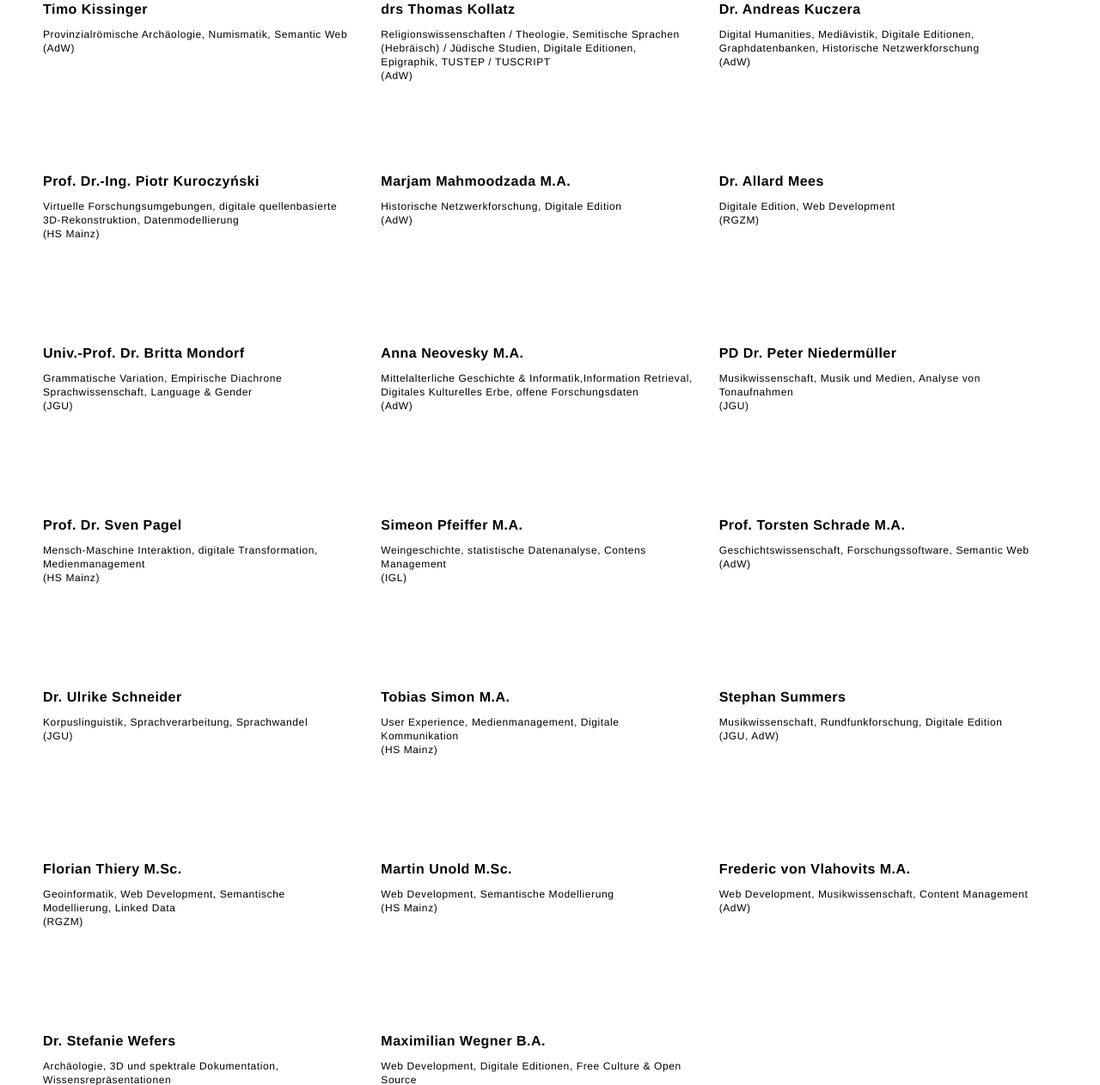
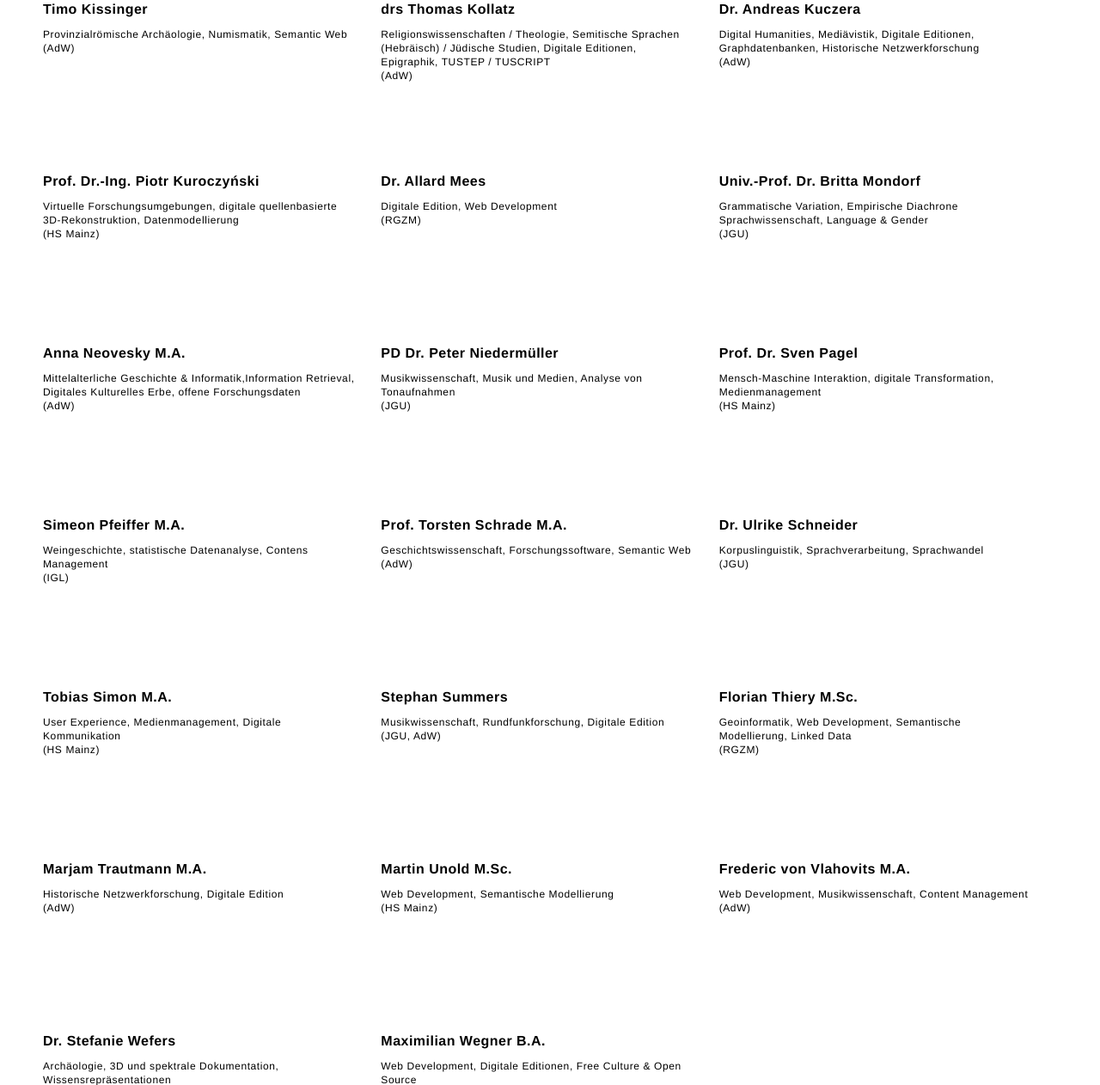
Before and after one commit to mainzed/website, a PHP site: page /de/index.php in a window 1280 px wide. Shown: the part 3541-4803 px from the top of the page at 86% size. Run offline with PHP 8.4, Linux system fonts and the light colour scheme; some libraries are stand-ins or nearby versions.

Commit message:
Mahmoodzada to Trautmann change

```diff
--- a/index.php
+++ b/index.php
@@ -326,16 +326,6 @@
         </div>
 
         <div class="box">
-	        <div about="#mahmoodzada" typeof="foaf:Person">
-			        <a class="person" href="http://www.adwmainz.de/mitarbeiterinnen/profil/marjam-mahmoodzada.html" property="foaf:homepage">Marjam Mahmoodzada M.A.</a>
-			        <br>
-			        <span class="personinfo">
-			        	<?php echo $lang['infomahmoodzada']; ?>
-			        </span>
-	        </div>
-        </div>
-
-        <div class="box">
 	        <div about="#mees" typeof="foaf:Person">
 			        <a class="person" href="http://web.rgzm.de/no_cache/ueber-uns/team/m/allard-mees/" property="foaf:homepage">Dr. Allard Mees</a>
 			        <br>
@@ -441,6 +431,16 @@
 			        <br>
 			        <span class="personinfo">
 			        	<?php echo $lang['infothiery']; ?>
+			        </span>
+	        </div>
+        </div>
+
+		<div class="box">
+	        <div about="#trautmann" typeof="foaf:Person">
+			        <a class="person" href="http://www.adwmainz.de/mitarbeiterinnen/profil/marjam-mahmoodzada.html" property="foaf:homepage">Marjam Trautmann M.A.</a>
+			        <br>
+			        <span class="personinfo">
+			        	<?php echo $lang['infotrautmann']; ?>
 			        </span>
 	        </div>
         </div>
--- a/php/lang.de.php
+++ b/php/lang.de.php
@@ -154,7 +154,6 @@ $lang['infokissinger'] =    'Provinzialrömische Archäologie, Numismatik, Seman
 $lang['infokollatz'] =		'Religionswissenschaften / Theologie, Semitische Sprachen (Hebräisch) / Jüdische Studien, Digitale Editionen, Epigraphik, TUSTEP / TUSCRIPT <br> (AdW)';
 $lang['infokuczera'] =		'Digital Humanities, Mediävistik, Digitale Editionen, Graphdatenbanken, Historische Netzwerkforschung <br> (AdW)';
 $lang['infokuroczynski'] =	'Virtuelle Forschungsumgebungen, digitale quellenbasierte 3D-Rekonstruktion, Datenmodellierung <br> (HS Mainz)';
-$lang['infomahmoodzada'] =	'Historische Netzwerkforschung, Digitale Edition <br> (AdW)';
 $lang['infomees'] =			'Digitale Edition, Web Development <br> (RGZM)';
 $lang['infomondorf'] =		'Grammatische Variation, Empirische Diachrone Sprachwissenschaft, Language & Gender <br> (JGU)';
 $lang['infoneovesky'] =		'Mittelalterliche Geschichte & Informatik,Information Retrieval, Digitales Kulturelles Erbe, offene Forschungsdaten <br> (AdW)';
@@ -166,6 +165,7 @@ $lang['infoschneider'] =	'Korpuslinguistik, Sprachverarbeitung, Sprachwandel <br
 $lang['infosimon'] =		'User Experience, Medienmanagement, Digitale Kommunikation <br> (HS Mainz)';
 $lang['infosummers'] =		'Musikwissenschaft, Rundfunkforschung, Digitale Edition <br> (JGU, AdW)';
 $lang['infothiery'] =		'Geoinformatik, Web Development, Semantische Modellierung, Linked Data <br> (RGZM)';
+$lang['infotrautmann'] =	'Historische Netzwerkforschung, Digitale Edition <br> (AdW)';
 $lang['infounold'] =		'Web Development, Semantische Modellierung <br> (HS Mainz)';
 $lang['infovlahovits'] =	'Web Development, Musikwissenschaft, Content Management <br> (AdW)';
 $lang['infowefers'] =		'Archäologie, 3D und spektrale Dokumentation, Wissensrepräsentationen <br> (HS Mainz)';
--- a/php/lang.en.php
+++ b/php/lang.en.php
@@ -138,7 +138,6 @@ $lang['infokissinger'] =    'roman provincial Archeology, numismatics, semantic
 $lang['infokollatz'] =		'religious studies / jewish studies, digital editions, epigraphy, TUSTEP / TUSCRIPT <br> (AdW)';
 $lang['infokuczera'] =		'digital humanities, medieval studies, digital editions, graph database, prosopographical network <br> (AdW)';
 $lang['infokuroczynski']=	'virtual Research Environment, digital source-based 3D reconstruction, data modelling <br> (HS Mainz)';
-$lang['infomahmoodzada'] =	'prosopographical network, digital editions <br> (AdW)';
 $lang['infomees'] =			'digital editions, web development <br> (RGZM)';
 $lang['infomondorf'] =		'grammatical variation, empirical diachronic linguistics, language & gender <br> (JGU)';
 $lang['infoneovesky'] =		'medieval studies, informatics, information retrieval, digital cultural heritage, open research data <br> (AdW)';
@@ -150,6 +149,7 @@ $lang['infoschneider'] =	'corpus linguistics, language processing, language chan
 $lang['infosimon'] =		'User Experience, Media Management, Digital Communication <br> (HS Mainz)';
 $lang['infosummers'] =		'musicology, radio studies digital editions <br> (JGU, AdW)';
 $lang['infothiery'] =		'geoinformatics, web development, semantic modelling, linked data <br> (RGZM)';
+$lang['infotrautmann'] =	'prosopographical network, digital editions <br> (AdW)';
 $lang['infounold'] =		'web development, semantic modelling <br> (HS Mainz)';
 $lang['infovlahovits'] =	'web development, musicology, content management <br> (AdW)';
 $lang['infowefers'] =		'archaeology, spatial and spektral documentation, knowledge representation <br> (HS Mainz)';
```
